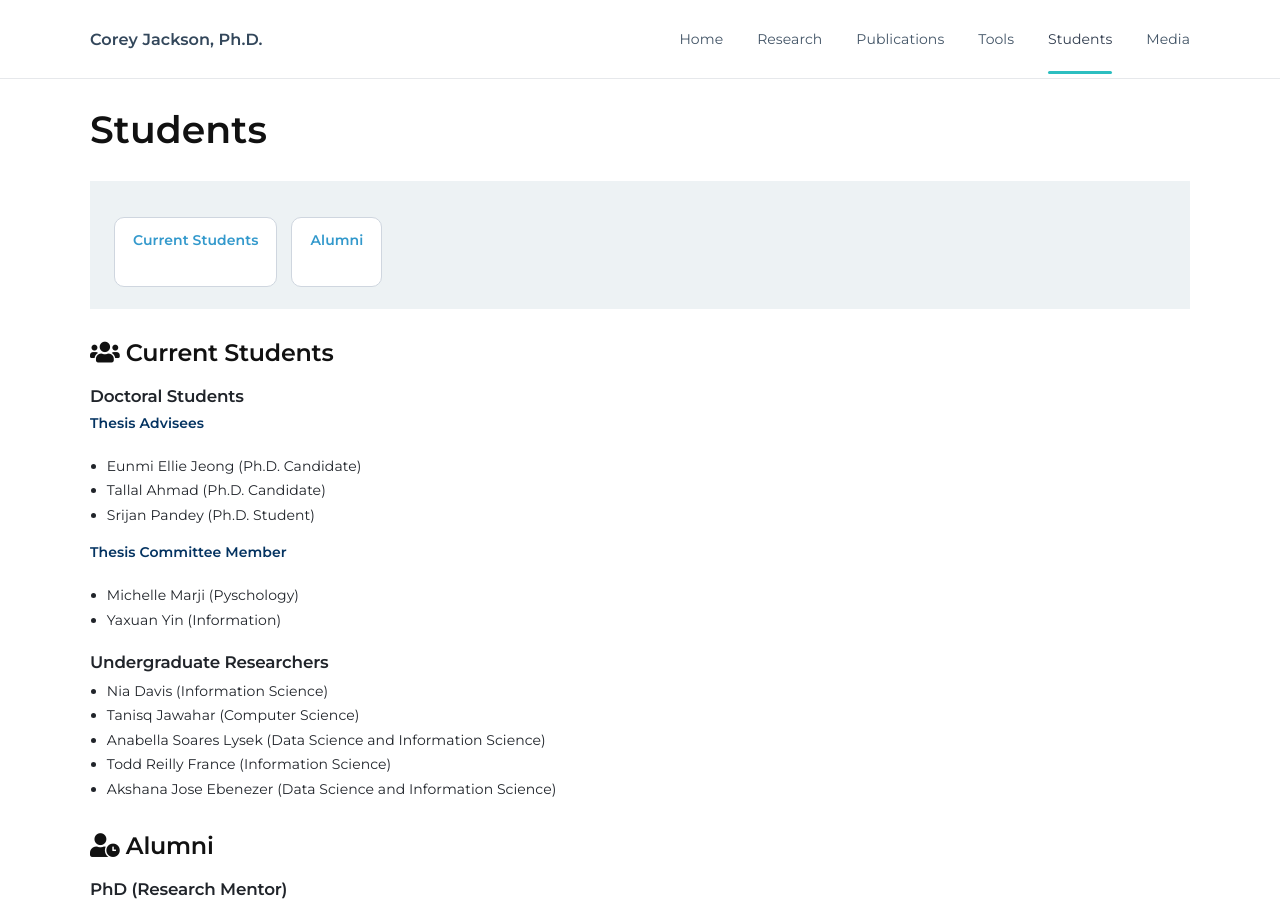
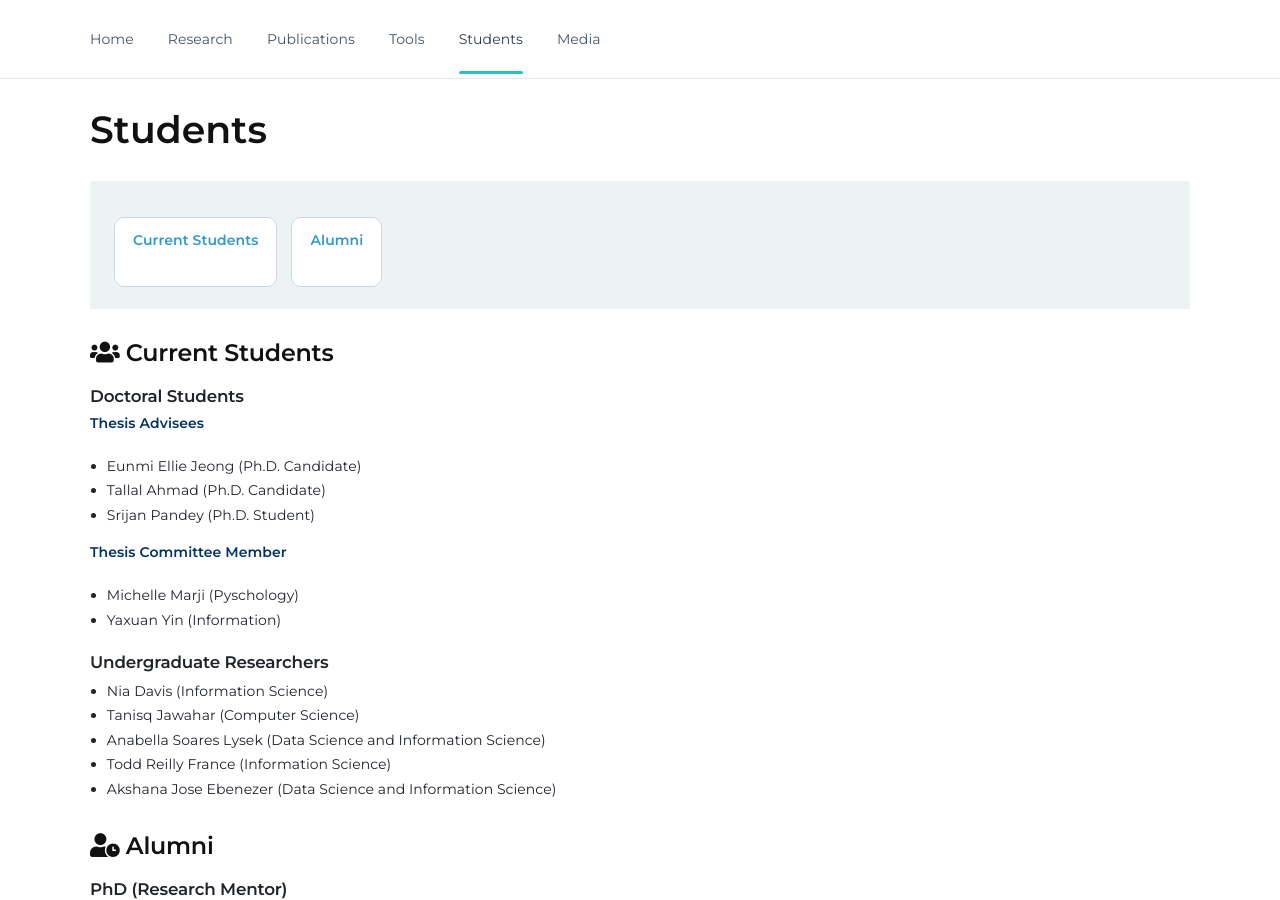
Before and after one commit to cjacks04/cjacks04.github.io, a Jekyll site: the page built from students.md, in a window 1280 px wide and 900 px high. Built offline with Jekyll 4.4.1, drawn with Linux system fonts in a browser that asks for light colours; nearby versions of some CDN libraries; a style sheet for code colours, icons or effects is not loaded.

Commit message:
Remove name from top navigation

```diff
--- a/_includes/site-nav.html
+++ b/_includes/site-nav.html
@@ -1,7 +1,5 @@
 <nav class="top-nav" aria-label="Primary navigation">
   <div class="top-nav-inner">
-    <a class="site-brand" href="{{ '/' | relative_url }}">{{ site.title }}</a>
-
     <button class="nav-toggle" type="button" aria-expanded="false" aria-controls="primary-nav-links">
       <span class="sr-only">Toggle navigation</span>
       <span aria-hidden="true">☰</span>
```
